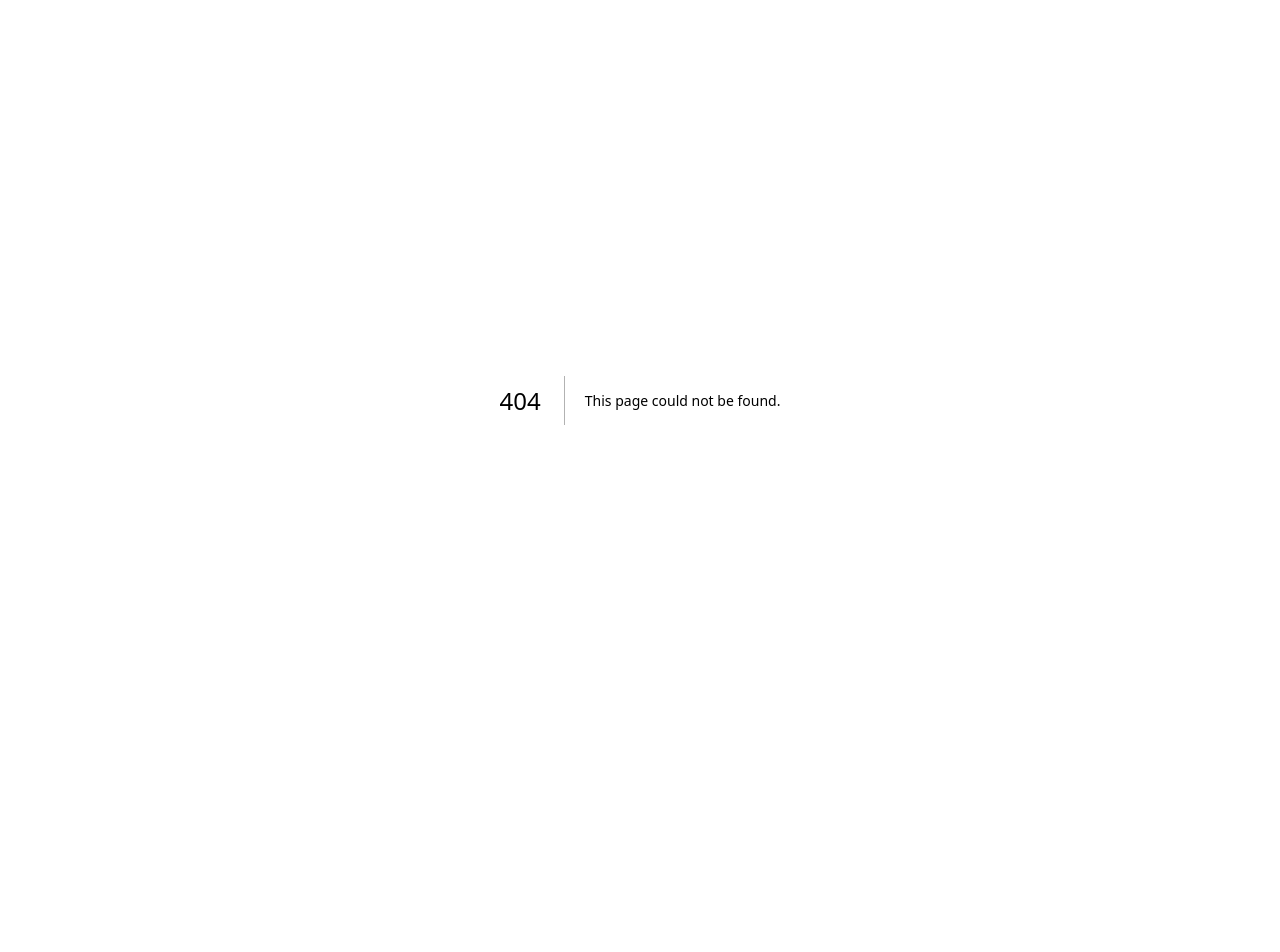
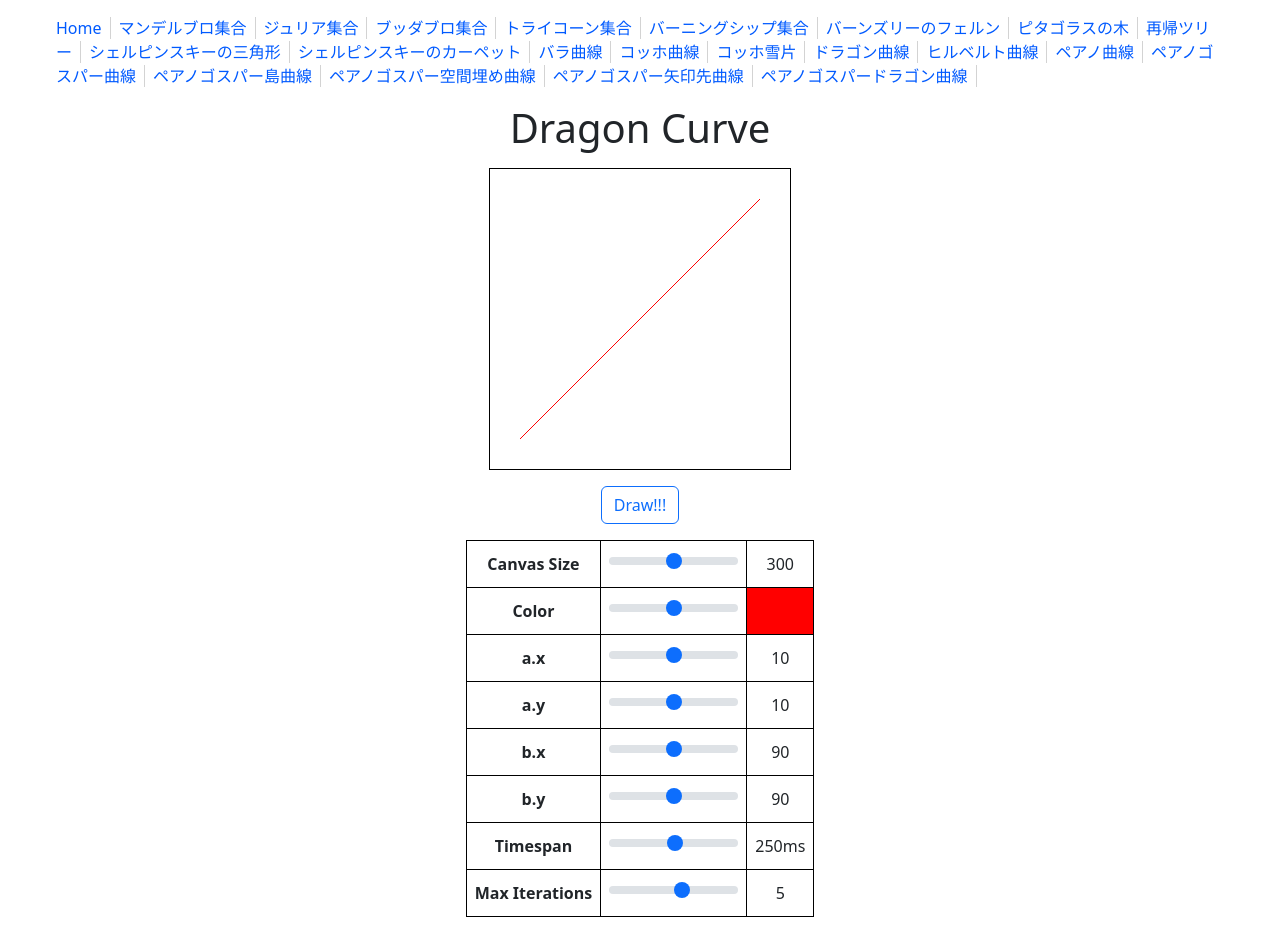
Before and after one commit to osawa-koki/fractal-drawer.ts, a Next.js app: page /dragon-curve in a window 1280 px wide. Before the commit this address had no page. Shown: the top 952 px of the page. Before the commit the page ends 800 px from the top, so only its background shows below. Built offline with nearby package versions, Linux system fonts and the light colour scheme.

Commit message:
ドラゴン曲線、開始。

```diff
--- /dev/null
+++ b/pages/dragon-curve.tsx
@@ -0,0 +1,171 @@
+import React, { useRef, useState, useEffect } from 'react';
+import Button from 'react-bootstrap/Button';
+import Form from 'react-bootstrap/Form';
+import Spinner from 'react-bootstrap/Spinner';
+
+import Layout from '../components/Layout';
+import Settings from '../components/Settings';
+import coord from '../src/coord';
+
+const pageName = 'Dragon Curve';
+
+const lock_affect_time = 100;
+
+const canvasMinSize = 100;
+const canvasMaxSize = 500;
+const rangeMin = 0;
+const rangeMax = 100;
+const maxIterationMinCount = 3;
+const maxIterationMaxCount = 10;
+const timespanMin = 10;
+const timespanMax = 500;
+
+const divition = 3;
+
+const DragonCurve = () => {
+
+  let canvasRef = useRef<HTMLCanvasElement>(null);
+
+  let [canvasSize, setCanvasSize] = useState(300);
+  let [color, setColor] = useState(0);
+  let [ax, setAx] = useState(10);
+  let [ay, setAy] = useState(10);
+  let [bx, setBx] = useState(90);
+  let [by, setBy] = useState(90);
+  let [maxIterations, setMaxIterations] = useState(5);
+  let [timespan, setTimespan] = useState(250);
+  let [locked, setLocked] = useState(false);
+
+  let canvas: HTMLCanvasElement;
+  let ctx: CanvasRenderingContext2D;
+
+  useEffect (() => {
+    canvas = canvasRef.current!;
+    ctx = canvas.getContext('2d')!;
+    Draw(false);
+  }, [canvasSize, color, ax, ay, bx, by, maxIterations, timespan]);
+
+  useEffect (() => {
+    canvas = canvasRef.current!;
+    ctx = canvas.getContext('2d')!;
+  }, [locked]);
+
+  async function Draw(execute: boolean = true) {
+    if (locked) return;
+    if (execute) setLocked(true);
+    await new Promise(resolve => setTimeout(resolve, lock_affect_time));
+    function CalcPoints(a: coord, b: coord, points: coord[], n: number) {
+      if (n === 0) return;
+      const s: coord = {
+        x: a.x + (b.x - a.x) / divition,
+        y: a.y + (b.y - a.y) / divition,
+      };
+      const t: coord = {
+        x: a.x + (b.x - a.x) * 2 / divition,
+        y: a.y + (b.y - a.y) * 2 / divition,
+      };
+      const u: coord = {
+        x: s.x + (t.x - s.x) * Math.cos(Math.PI / 3) - (t.y - s.y) * Math.sin(Math.PI / 3),
+        y: s.y + (t.x - s.x) * Math.sin(Math.PI / 3) + (t.y - s.y) * Math.cos(Math.PI / 3),
+      };
+      CalcPoints(a, s, points, n - 1);
+      points.push(s);
+      CalcPoints(s, u, points, n - 1);
+      points.push(u);
+      CalcPoints(u, t, points, n - 1);
+      points.push(t);
+      CalcPoints(t, b, points, n - 1);
+    }
+    ctx.clearRect(0, 0, canvasSize, canvasSize);
+    ctx.strokeStyle = `hsl(${color}, 100%, 50%)`;
+    ctx.lineWidth = 1;
+    const _ax = ax * canvasSize / 100;
+    const _ay = canvasSize - (ay * canvasSize / 100);
+    const _bx = bx * canvasSize / 100;
+    const _by = canvasSize - (by * canvasSize / 100);
+    if (execute === false) {
+      ctx.beginPath();
+      ctx.moveTo(_ax, _ay);
+      ctx.lineTo(_bx, _by);
+      ctx.stroke();
+      return;
+    }
+    for (let i = 1; i <= maxIterations; i++) {
+      ctx.clearRect(0, 0, canvasSize, canvasSize);
+      const points: coord[] = [];
+      CalcPoints({x: _ax, y: _ay}, {x: _bx, y: _by}, points, i);
+      ctx.beginPath();
+      ctx.moveTo(points[0].x, points[0].y);
+      for (let j = 1; j < points.length; j++) {
+        ctx.lineTo(points[j].x, points[j].y);
+      }
+      ctx.stroke();
+      await new Promise(resolve => setTimeout(resolve, timespan));
+    }
+    setLocked(false);
+  }
+
+  return (
+    <Layout title={`${pageName} (${Settings.ProjectName})`} favicon='feature-image/dragon-curve.png'>
+      <div id='CanvasArea'>
+        <h1>{pageName}</h1>
+        <canvas ref={canvasRef} width={canvasSize} height={canvasSize} />
+      </div>
+      <div id='button-div'>
+        <Button variant="outline-primary" onClick={() => {Draw(true)}}>
+          {
+            locked
+            ? <><Spinner animation="grow" variant="info" size="sm" />&nbsp;Drawing...</>
+            : <>Draw!!!</>
+          }
+        </Button>
+      </div>
+      <table id='Settings'>
+        <tbody>
+          <tr>
+            <th>Canvas Size</th>
+            <td><Form.Range min={canvasMinSize} max={canvasMaxSize} onInput={(e) => {setCanvasSize(parseInt((e.target as HTMLInputElement).value))}} /></td>
+            <td>{canvasSize}</td>
+          </tr>
+          <tr>
+            <th>Color</th>
+            <td><Form.Range min={0} max={360} onInput={(e) => {setColor(parseInt((e.target as HTMLInputElement).value))}} /></td>
+            <td style={{backgroundColor: `hsl(${color}, 100%, 50%)`}}></td>
+          </tr>
+          <tr>
+            <th>a.x</th>
+            <td><Form.Range min={rangeMin} max={rangeMax} onInput={(e) => {setAx(parseInt((e.target as HTMLInputElement).value))}} /></td>
+            <td>{ax}</td>
+          </tr>
+          <tr>
+            <th>a.y</th>
+            <td><Form.Range min={rangeMin} max={rangeMax} onInput={(e) => {setAy(parseInt((e.target as HTMLInputElement).value))}} /></td>
+            <td>{ay}</td>
+          </tr>
+          <tr>
+            <th>b.x</th>
+            <td><Form.Range min={rangeMin} max={rangeMax} onInput={(e) => {setBx(parseInt((e.target as HTMLInputElement).value))}} /></td>
+            <td>{bx}</td>
+          </tr>
+          <tr>
+            <th>b.y</th>
+            <td><Form.Range min={rangeMin} max={rangeMax} onInput={(e) => {setBy(parseInt((e.target as HTMLInputElement).value))}} /></td>
+            <td>{by}</td>
+          </tr>
+          <tr>
+            <th>Timespan</th>
+            <td><Form.Range min={timespanMin} max={timespanMax} step={10} onInput={(e) => {setTimespan(parseInt((e.target as HTMLInputElement).value))}} /></td>
+            <td>{timespan}ms</td>
+          </tr>
+          <tr>
+            <th>Max Iterations</th>
+            <td><Form.Range min={maxIterationMinCount} max={maxIterationMaxCount} onInput={(e) => {setMaxIterations(parseInt((e.target as HTMLInputElement).value))}} /></td>
+            <td>{maxIterations}</td>
+          </tr>
+        </tbody>
+      </table>
+    </Layout>
+  );
+};
+
+export default DragonCurve;
```
